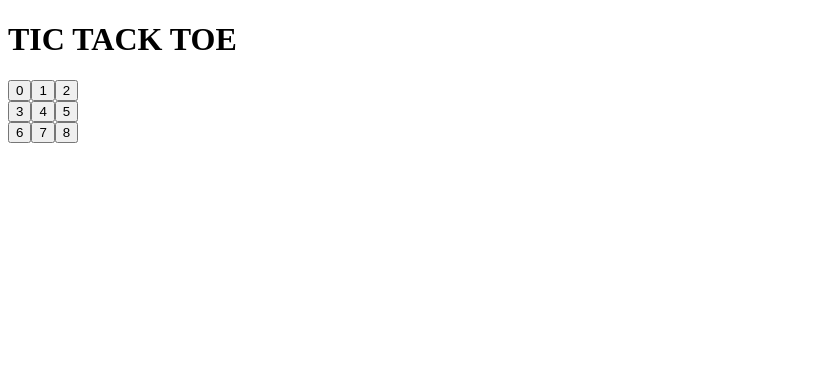
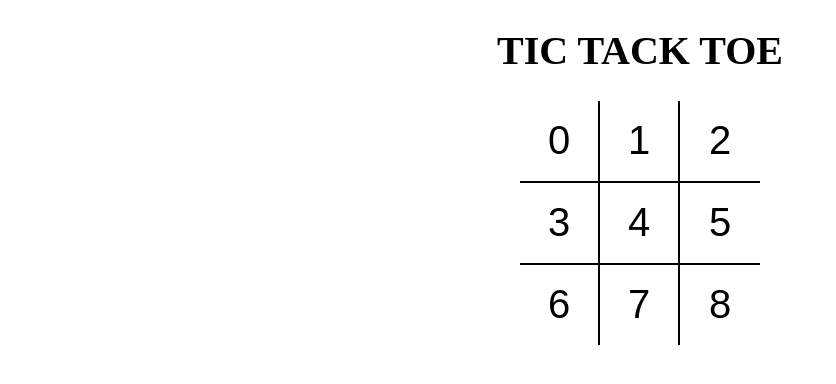
Before and after one commit to AjitPandey-4/tictactoe, a React (Vite) app: page / in a window 1280 px wide. Shown: the top 384 px of the page, without its empty margins (0-836 px from the left). Built offline with nearby package versions, Linux system fonts and the light colour scheme.

Commit message:
added sass, get to know styles

```diff
--- a/components/Board.js
+++ b/components/Board.js
@@ -3,18 +3,18 @@ import Square from './Square';
 
 const Board = () => {
   return (
-    <div>
-      <div>
+    <div className="board">
+      <div className="board-row">
         <Square value={0} />
         <Square value={1} />
         <Square value={2} />
       </div>
-      <div>
+      <div className="board-row">
         <Square value={3} />
         <Square value={4} />
         <Square value={5} />
       </div>
-      <div>
+      <div className="board-row">
         <Square value={6} />
         <Square value={7} />
         <Square value={8} />
--- a/components/Square.js
+++ b/components/Square.js
@@ -1,7 +1,11 @@
 import React from 'react';
 
 const Square = ({ value }) => {
-  return <button type="button">{value}</button>;
+  return (
+    <button type="button" className="square">
+      {value}
+    </button>
+  );
 };
 
 export default Square;
--- a/package.json
+++ b/package.json
@@ -16,6 +16,7 @@
   },
   "license": "MIT",
   "dependencies": {
+    "node-sass": "^6.0.0",
     "react": "^16.13.1",
     "react-dom": "^16.13.1"
   },
--- a/src/App.js
+++ b/src/App.js
@@ -1,9 +1,10 @@
 import React from 'react';
 import Board from '../components/Board';
+import './styles/root.scss';
 
 const App = () => {
   return (
-    <div>
+    <div className="app">
       <h1>TIC TACK TOE</h1>
       <Board />
     </div>
--- /dev/null
+++ b/src/styles/root.scss
@@ -0,0 +1,43 @@
+body {
+  padding: 0;
+  margin: 0;
+}
+
+button {
+  background: none;
+  border: none;
+  outline: none;
+  &:hover {
+    cursor: pointer;
+  }
+}
+
+.app {
+  font-size: 20px;
+  display: flex;
+  flex-direction: column;
+  align-items: center;
+}
+
+.board {
+  .board-row {
+    display: flex;
+    flex-direction: row;
+    border-bottom: 2px solid #000;
+    &:last-child {
+      border-bottom: none;
+    }
+    .square {
+      width: 80px;
+      height: 80px;
+      border-right: 2px solid #000;
+      font-size: 2.5rem;
+      padding: 0;
+      overflow: hidden;
+      transition: all 0.2s;
+      &:last-child {
+        border-right: none;
+      }
+    }
+  }
+}
```
Also changed, not shown: src/index.js (+4 -4 lines), 1 other file (tests, documents, lock files or other folders).
